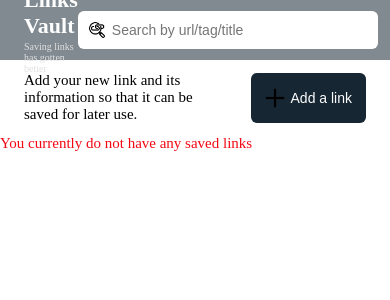
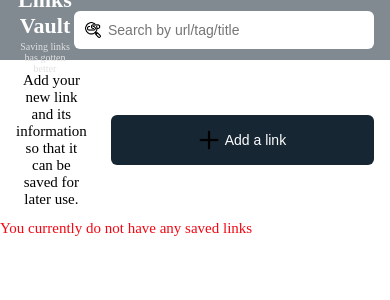
Before and after one commit to Karabo-Merinah/links-vault, a React (Vite) app: page / in a window 390 px wide. Shown: the top 300 px of the page. Built offline with nearby package versions, Linux system fonts and the light colour scheme.

Commit message:
Removed unused imports

```diff
--- a/src/components/LinkForm/LinkForm.tsx
+++ b/src/components/LinkForm/LinkForm.tsx
@@ -1,7 +1,7 @@
 import { useEffect, useState } from "react"
 import { FormField } from "@/components/FormField/FormField"
 import { Button } from "../Button/Button"
-import save from '@/assets/pictures/save-icon.png'
+
 import type { UserInputs } from "@/App"
 
 type LinkFormProps = {
--- a/src/components/Navbar/Navbar.tsx
+++ b/src/components/Navbar/Navbar.tsx
@@ -1,7 +1,7 @@
 
-import logo from '@/assets/pictures/logo.png'
+
 import { ContentContainer } from '@/components/Texts/ContentContainer'
-import add from '@/assets/pictures/add_icon.png'
+
 import {Texts} from '@/components/Texts/Texts'
 import { SearchBar } from '../SearchBar/SearchBar'
 
--- a/src/components/ReadList/ReadList.tsx
+++ b/src/components/ReadList/ReadList.tsx
@@ -21,6 +21,7 @@ export const ReadList:React.FC<List> = ({list,onDelete,onEdit,searchWord}) => {
     }
   return(
    <>
+   <div className='table'>
     <table className='title-headings'>
     <thead>
     <tr>
@@ -43,7 +44,7 @@ export const ReadList:React.FC<List> = ({list,onDelete,onEdit,searchWord}) => {
    }
    </tbody>
     </table>
-
+    </div>
    </>
 
 
--- a/src/index.css
+++ b/src/index.css
@@ -257,7 +257,7 @@ flex:1;
   border-bottom: 1px solid #e0e0e0;
 }
 .btn-outlined{
-  background-color: transparent;
+
   border: 1px solid rgb(243, 7, 19);
   color: rgb(243, 7, 19);
 }
@@ -268,3 +268,44 @@ flex:1;
   gap:20px;
   margin-left:20px;
 }
+.table{
+  width:100%;
+    overflow-x: auto;
+}
+@media (max-width: 480px) {
+  .nav{
+    padding: 10px 16px;
+    justify-content: center;
+    text-align: center;
+  }
+  .add-section{
+    padding: 12px 16px;
+    text-align: center;
+  }
+  .add-link-button{
+    width: 100%;
+    justify-content: center;
+  }
+  .buttons-styling{
+    flex-wrap: wrap;
+    margin-left: 0;
+    gap: 10px;
+  }
+  .update-button, .delete-button{
+    width: 90px;
+  }
+  .overlay-box{
+    padding: 24px 16px;
+  }
+}
+@media (max-width: 320px) {
+  .logo{
+    font-size: 18px;
+  }
+  .slogan{
+    font-size: 9px;
+  }
+  .search-input{
+    font-size: 13px;
+  }
+}
```
